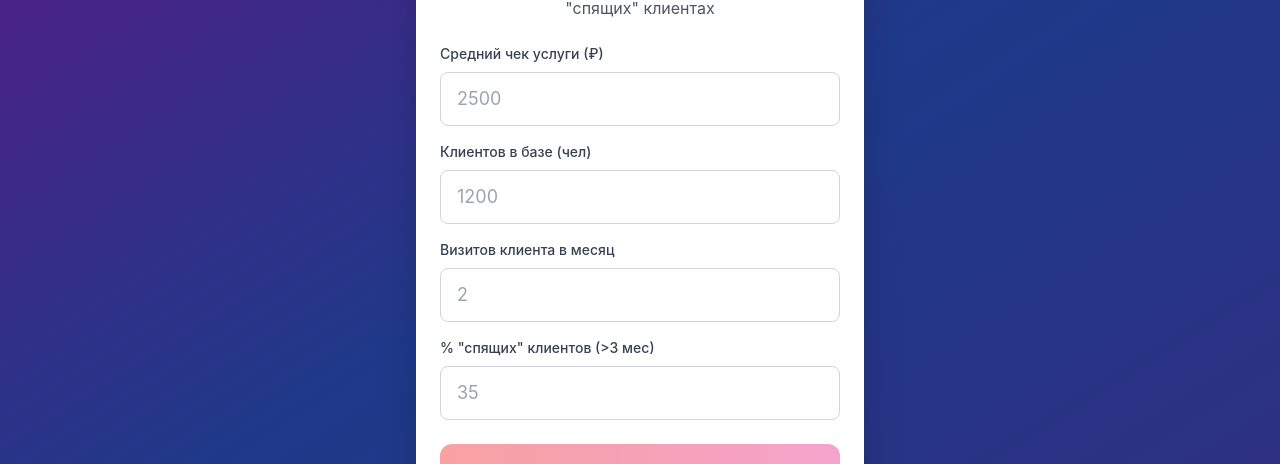
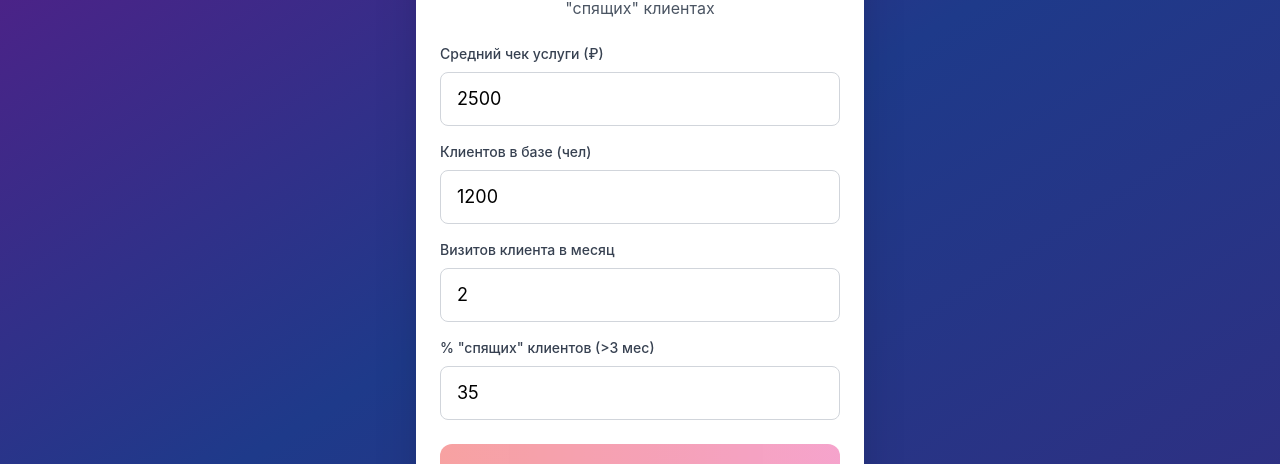
Before and after one commit to Deushermes/barbara-calculator, a React (Create React App) app: page / in a window 1280 px wide. Shown: the part 188-652 px from the top of the page. Built offline with nearby package versions, Linux system fonts and the light colour scheme.

Commit message:
Add CSS override for input text visibility

```diff
--- a/src/index.css
+++ b/src/index.css
@@ -35,9 +35,17 @@ html, body {
 }
 
 /* Кастомные стили для форм */
+input {
+  color: #000000 !important;
+  background-color: #ffffff !important;
+  -webkit-text-fill-color: #000000 !important;
+}
+
 input:focus {
   outline: none;
   box-shadow: 0 0 0 2px rgba(59, 130, 246, 0.5);
+  color: #000000 !important;
+  background-color: #ffffff !important;
 }
 
 button:disabled {
```
